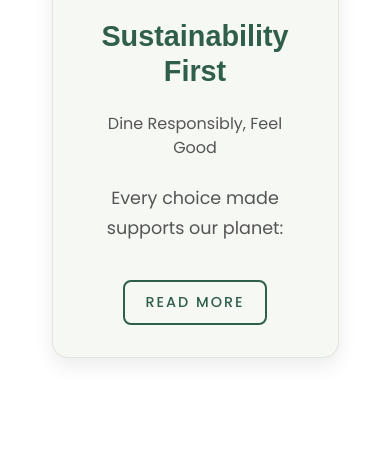
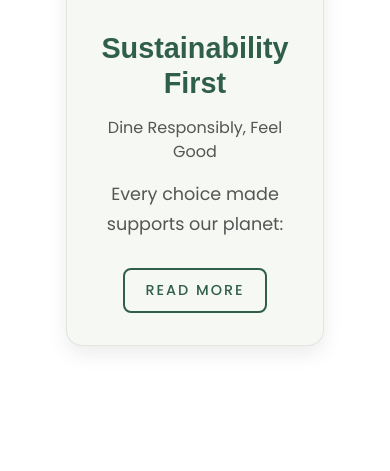
Before and after one commit to mgupt04/originkitchen1, a Django app: page /about/ in a window 390 px wide. Shown: the part 4018-4489 px from the top of the page. Run offline with Django 5.2, Linux system fonts and the light colour scheme; some web fonts are replaced.

Commit message:
about us change

```diff
--- a/templates/website/about.html
+++ b/templates/website/about.html
@@ -778,16 +778,17 @@
       color: #777;
     }
 
-    .cards {
+   .cards {
   display: flex;
   flex-wrap: wrap;
-  justify-content: center; /* Ensures centering */
+  justify-content: center; /* Center items when wrapping */
   gap: 60px;
   margin: 0 auto;
   width: 100%;
   max-width: 1200px;
   align-items: stretch;
 }
+
 
 
     .card {
@@ -933,7 +934,23 @@
     padding: 5px 10px;
   }
 }
-
+@media (max-width: 900px) {
+  .card {
+    width: 80%; /* Keep original width */
+    margin-left: auto;
+    margin-right: auto;
+  }
+}
+@media (max-width: 950px) {
+  .cards {
+    justify-content: center; /* ensure second row is centered */
+  }
+
+  .card:nth-child(3) {
+    margin-left: auto;
+    margin-right: auto;
+  }
+}
 
     .why {
       display: flex;
--- a/templates/website/base.html
+++ b/templates/website/base.html
@@ -1000,15 +1000,18 @@
   text-align: center;
   background-color: #fff;
 }
+
 .features .titlefeature {
   margin-bottom: 3rem;
 }
+
 .features .subt p {
   text-transform: uppercase;
   font-size: 1.2rem;
   color: #777;
   margin-bottom: 0.5rem;
 }
+
 .features .titlefeature span {
   font-size: 2.5rem;
   font-family: 'Butler', sans-serif;
@@ -1016,56 +1019,69 @@
   display: block;
   margin-bottom: 0.5rem;
 }
+
 .features .subb {
   font-size: 1.1rem;
   color: #555;
 }
+
+/* FLEX CONTAINER FOR CARDS */
 .features .cards {
-      display: grid;
-      grid-template-columns: repeat(1, 1fr);
+  display: flex;
+  flex-wrap: wrap;
+  justify-content: center;
   gap: 2rem;
-      justify-items: center;
+  max-width: 1200px;
+  margin: 0 auto;
+  width: 100%;
 }
-    @media (min-width: 800px) {
-      .features .cards {
-        grid-template-columns: repeat(2, 1fr);
-      }
-    }
+
+/* DEFAULT: 3 per row */
 .features .card {
+  flex: 1 1 calc(33.33% - 2rem);
+  max-width: calc(33.33% - 2rem);
   background: #F6F8F3;
   border: 1px solid rgba(0, 0, 0, 0.08);
   border-radius: 16px;
   box-shadow: 0 8px 20px rgba(0, 0, 0, 0.08);
-      width: 95%;
   transition: transform 0.3s ease, box-shadow 0.3s ease;
 }
+
+/* Hover effect */
 .features .card:hover {
   transform: translateY(-6px);
   box-shadow: 0 12px 25px rgba(0, 0, 0, 0.12);
 }
+
+/* Card content */
 .features .cardinfo {
   padding: 2rem;
   display: flex;
   flex-direction: column;
   align-items: center;
 }
+
 .features .card-icon {
   font-size: 2.5rem;
   color: #2F5F4A;
   margin-bottom: 1rem;
 }
+
 .features .cardinfo h3 {
   font-size: 1.8rem;
   font-weight: 700;
   color: #2F5F4A;
   margin-bottom: 1rem;
 }
+
 .features .cardinfo .description {
   font-size: 1.1rem;
   color: #555;
   line-height: 1.7;
   text-align: center;
 }
+
+/* Button inside card */
 .features .morecard {
   background-color: transparent;
   color: #2F5F4A;
@@ -1078,18 +1094,28 @@
   transition: background-color 0.3s ease, color 0.3s ease;
   cursor: pointer;
 }
+
 .features .morecard:hover {
   background-color: #2F5F4A;
   color: #fff;
 }
-    @media (max-width: 480px) {
+
+/* TABLET: 2 per row */
+@media (max-width: 950px) {
   .features .card {
-        width: 100%;
-      }
-      .features .card img {
-        height: 140px;
+    flex: 1 1 calc(50% - 2rem);
+    max-width: calc(50% - 2rem);
   }
 }
+
+/* MOBILE: 1 per row */
+@media (max-width: 600px) {
+  .features .card {
+    flex: 1 1 100%;
+    max-width: 100%;
+  }
+}
+
     /* Contact Section */
     .contact {
       background-image: url("{% static 'k.jpg' %}");
```
Lines whose indentation alone changed are shown as unchanged.
